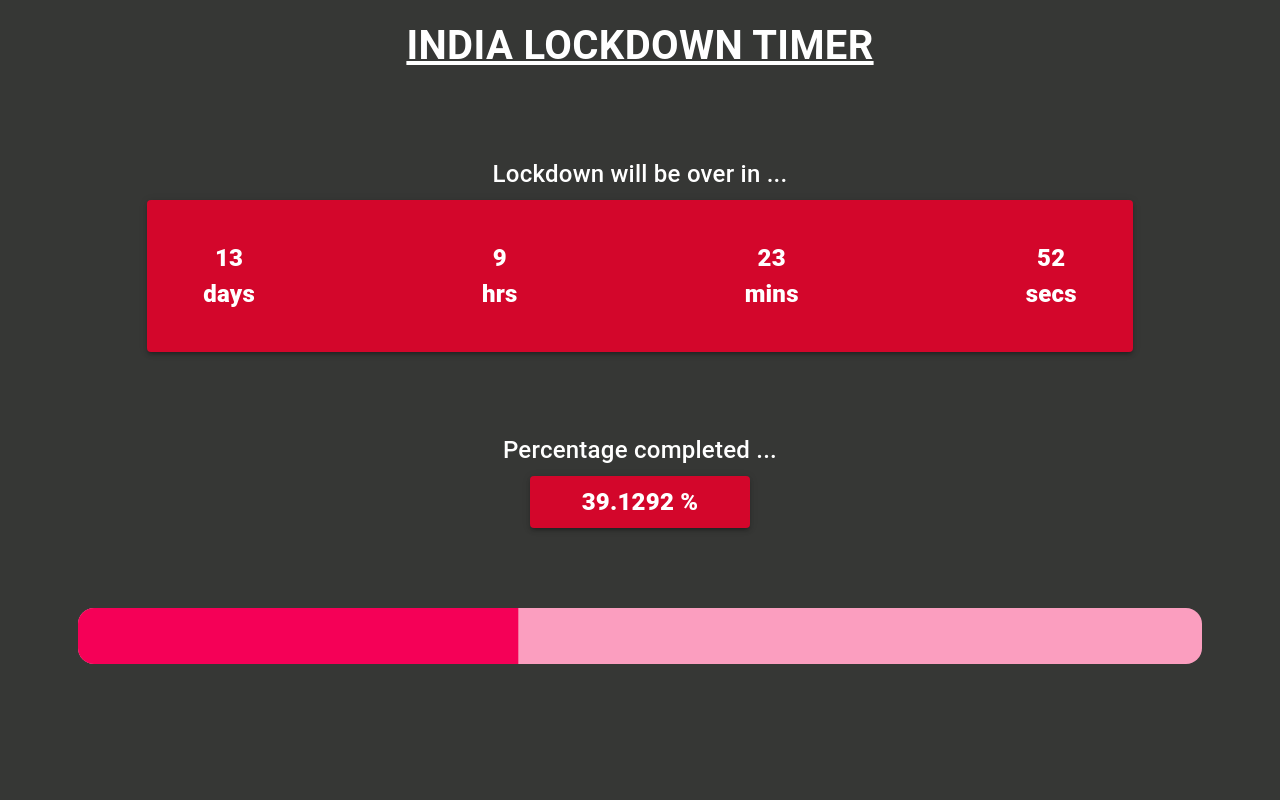
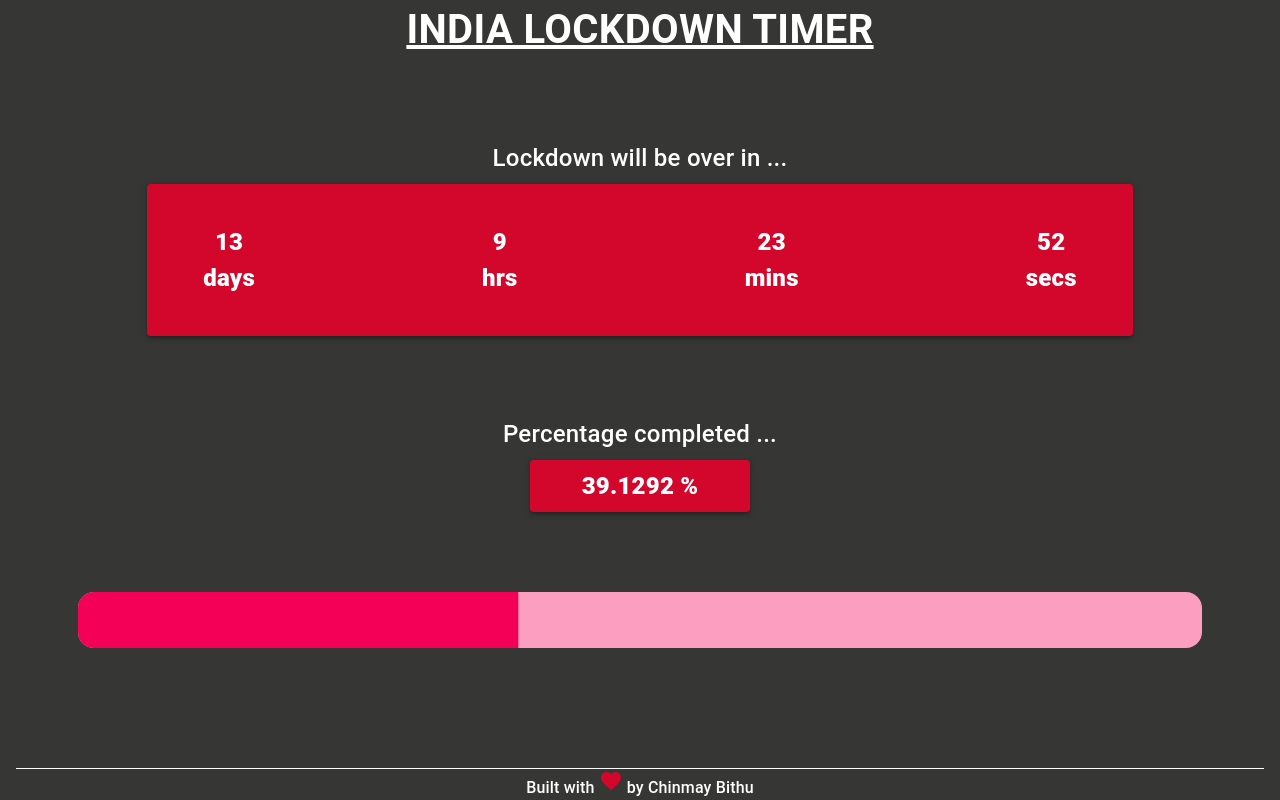
Before and after one commit to cbithu/lockdown-timer, a React (Create React App) app: page / in a window 1280 px wide. Built offline with nearby package versions, Linux system fonts and the light colour scheme.

Commit message:
added name tag

```diff
--- a/package.json
+++ b/package.json
@@ -5,6 +5,7 @@
   "homepage": "https://cbithu.githib.io/lockdown-timer",
   "dependencies": {
     "@material-ui/core": "^4.9.8",
+    "@material-ui/icons": "^4.9.1",
     "@testing-library/jest-dom": "^4.2.4",
     "@testing-library/react": "^9.3.2",
     "@testing-library/user-event": "^7.1.2",
--- a/src/App.js
+++ b/src/App.js
@@ -4,13 +4,16 @@ import { withStyles } from '@material-ui/core/styles';
 import Typography from '@material-ui/core/Typography';
 import Paper from '@material-ui/core/Paper';
 import ProgressBar from './components/ProgressBar';
+import FavoriteIcon from '@material-ui/icons/Favorite';
 
 const styles = () => ({
   app: {
     display: "flex",
     alignItems: "center",
     flexDirection: "column",
-    flexGrow: 1
+    flexGrow: 1,
+    justifyContent: "space-around",
+    height: "100vh"
   },
   heading: {
     color: "#ffffff",
@@ -57,6 +60,14 @@ const styles = () => ({
     fontWeight: 900,
     fontSize: "3vh",
     textAlign: "center"
+  },
+  footer: {
+    fontSize: "2vh",
+    fontWeight: 500,
+    color: "#ffffff",
+    textAlign: "center",
+    borderTop: "1px solid #ffffff",
+    width: "100%"
   }
 });
 
@@ -159,6 +170,8 @@ class App extends React.Component {
         </Paper>
 
         <ProgressBar percentage={percentage_complete} />
+
+        <Typography className={classes.footer}>Built with <FavoriteIcon style={{ color: "#d3062b" }}/> by Chinmay Bithu</Typography>
       </div>
     );
   }
--- a/src/index.css
+++ b/src/index.css
@@ -6,7 +6,7 @@ body {
   -webkit-font-smoothing: antialiased;
   -moz-osx-font-smoothing: grayscale;
   background-color: #363735;
-  padding: 2vh
+  padding: 0 2vh
 }
 
 code {
```
Also changed, not shown: 1 other file (tests, documents, lock files or other folders).
